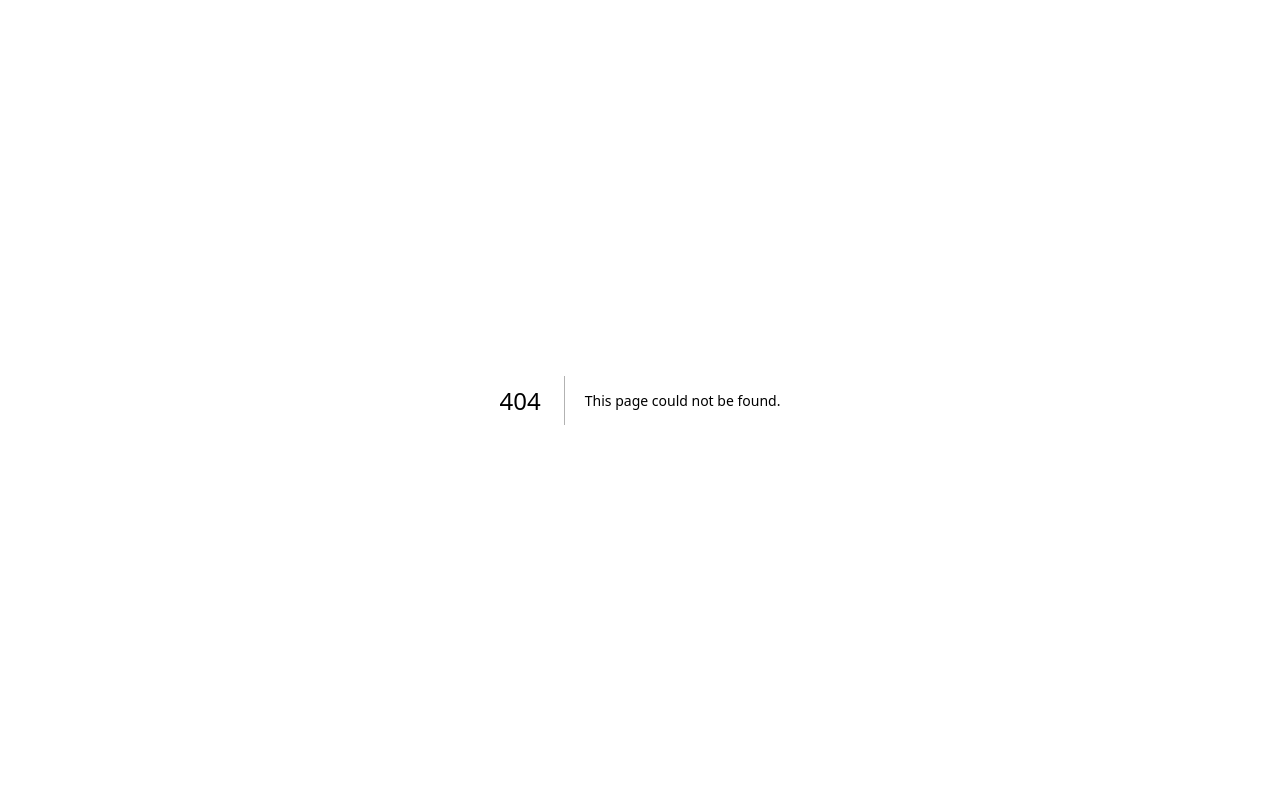
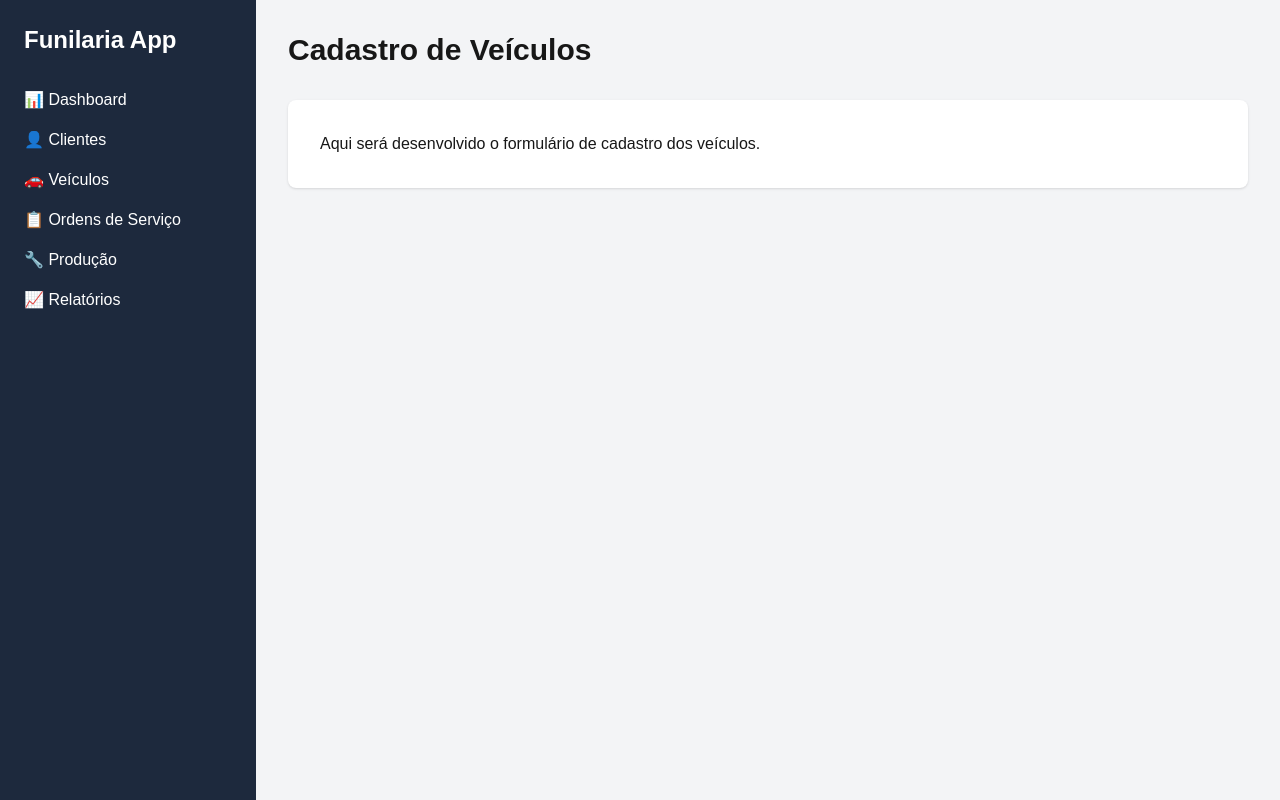
Before and after one commit to FabioCarlosMarques/funilaria-app, a Next.js app: page /cadastro-veiculos in a window 1280 px wide. Before the commit this address had no page. Built offline with nearby package versions, Linux system fonts and the light colour scheme.

Commit message:
Foi criado uma nova página de cadastro de veículos

```diff
--- /dev/null
+++ b/app/cadastro-veiculos/page.tsx
@@ -0,0 +1,27 @@
+import Sidebar from "../components/Sidebar";
+
+export default function CadastroVeiculos() {
+  return (
+    <div className="min-h-screen flex">
+
+      <Sidebar />
+
+      <main className="flex-1 p-8 bg-gray-100">
+
+        <h1 className="text-3xl font-bold mb-8">
+          Cadastro de Veículos
+        </h1>
+
+        <div className="bg-white p-8 rounded-lg shadow">
+
+          <p>
+            Aqui será desenvolvido o formulário de cadastro dos veículos.
+          </p>
+
+        </div>
+
+      </main>
+
+    </div>
+  );
+}
```
